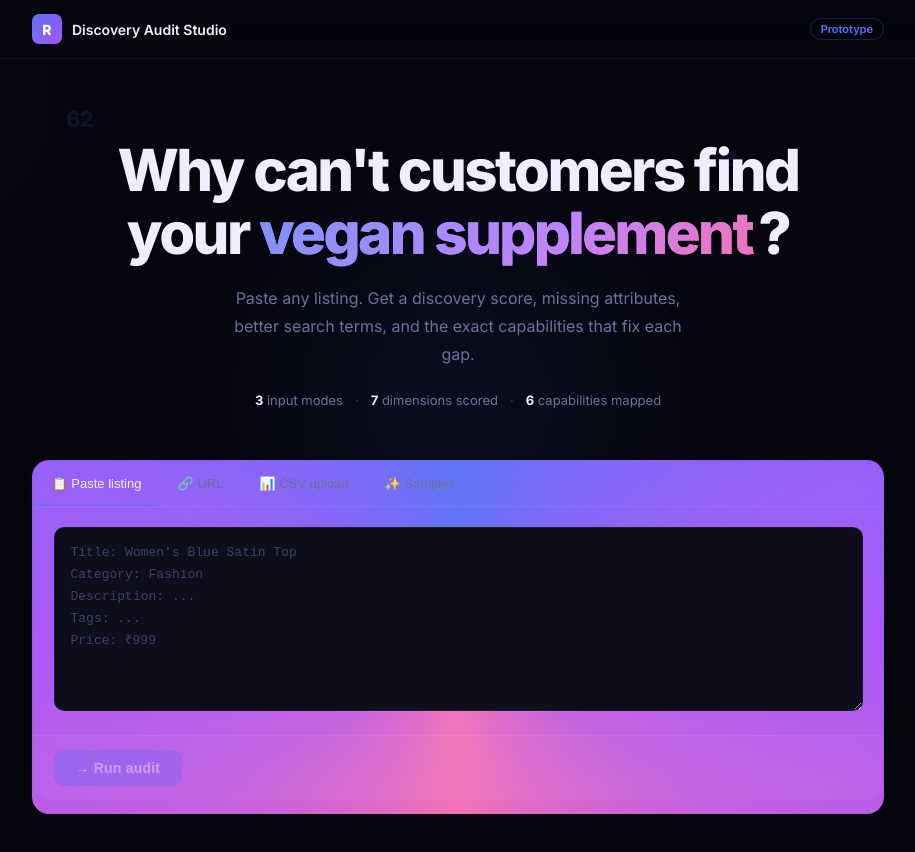
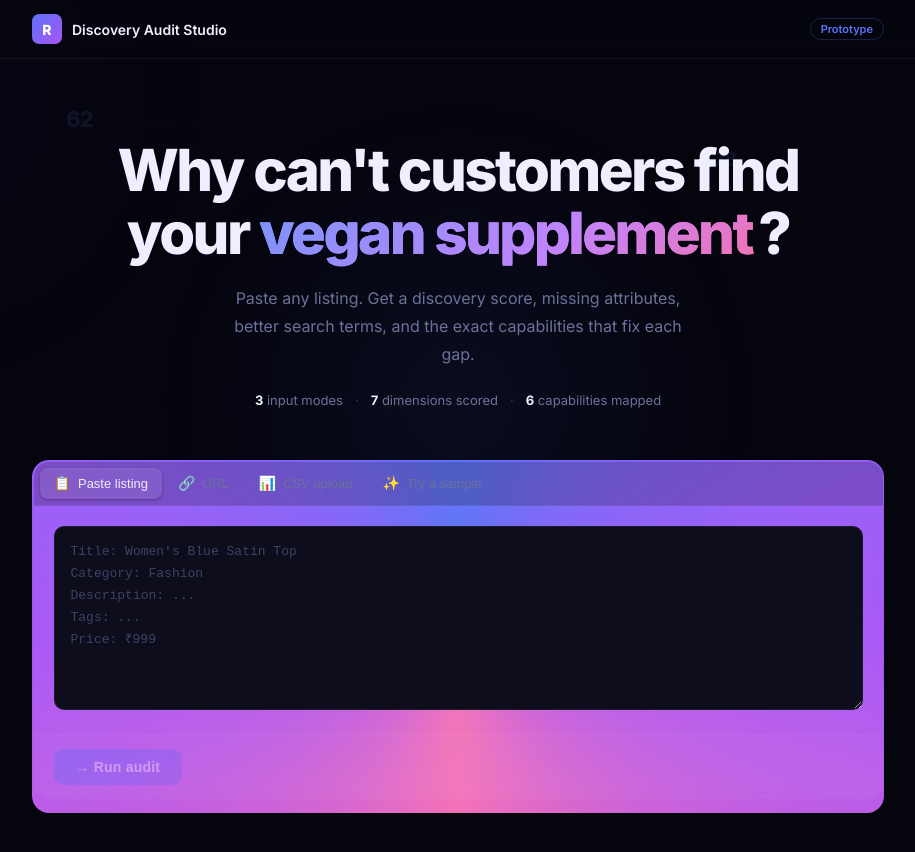
Before and after one commit to paarikasharma/rezolve-audit-tool, a React (Vite) app: page / in a window 1280 px wide. Shown: the top 852 px of the page, without its empty margins (182-1097 px from the left). Built offline with nearby package versions, Linux system fonts and the light colour scheme.

Commit message:
redesign tabs as pill segmented control

```diff
--- a/src/components/InputPanel.jsx
+++ b/src/components/InputPanel.jsx
@@ -34,10 +34,10 @@ export default function InputPanel({ onAnalyze, loading }) {
   }
 
   const tabs = [
-    { id: 'paste', icon: '📋', label: 'Paste listing' },
-    { id: 'url', icon: '🔗', label: 'URL' },
-    { id: 'csv', icon: '📊', label: 'CSV upload' },
-    { id: 'samples', icon: '✨', label: 'Samples' },
+    { id: 'paste',   icon: '📋', label: 'Paste listing' },
+    { id: 'url',     icon: '🔗', label: 'URL' },
+    { id: 'csv',     icon: '📊', label: 'CSV upload' },
+    { id: 'samples', icon: '✨', label: 'Try a sample' },
   ]
 
   return (
@@ -45,7 +45,8 @@ export default function InputPanel({ onAnalyze, loading }) {
       <div className="tabs">
         {tabs.map(t => (
           <button key={t.id} className={`tab-btn ${tab === t.id ? 'active' : ''}`} onClick={() => setTab(t.id)}>
-            {t.icon} {t.label}
+            <span className="tab-icon">{t.icon}</span>
+            <span className="tab-label">{t.label}</span>
           </button>
         ))}
       </div>
--- a/src/index.css
+++ b/src/index.css
@@ -140,26 +140,45 @@ body::after {
 
 .tabs {
   display: flex;
+  padding: 6px;
+  gap: 2px;
   border-bottom: 1px solid var(--border);
+  background: rgba(0,0,0,0.2);
   overflow-x: auto;
   scrollbar-width: none;
 }
 .tabs::-webkit-scrollbar { display: none; }
 
 .tab-btn {
-  background: none; border: none;
-  padding: 14px 18px;
+  background: none;
+  border: none;
+  padding: 8px 14px;
+  border-radius: 8px;
   font-size: 13px; font-weight: 500;
   color: var(--text-2);
   cursor: pointer;
-  border-bottom: 2px solid transparent;
-  transition: all 0.15s;
+  transition: all 0.18s;
   white-space: nowrap;
-  display: flex; align-items: center; gap: 6px;
-  margin-bottom: -1px; flex-shrink: 0;
+  display: flex; align-items: center; gap: 7px;
+  flex-shrink: 0;
+  position: relative;
 }
-.tab-btn:hover { color: var(--text); }
-.tab-btn.active { color: var(--text); border-bottom-color: var(--accent); }
+.tab-btn:hover {
+  color: var(--text);
+  background: rgba(255,255,255,0.05);
+}
+.tab-btn.active {
+  color: var(--text);
+  background: rgba(255,255,255,0.08);
+  box-shadow: 0 1px 3px rgba(0,0,0,0.3), inset 0 1px 0 rgba(255,255,255,0.06);
+}
+.tab-btn .tab-icon {
+  font-size: 14px;
+  line-height: 1;
+}
+.tab-btn .tab-label {
+  font-size: 13px;
+}
 
 .tab-content { padding: 20px; }
 
```
